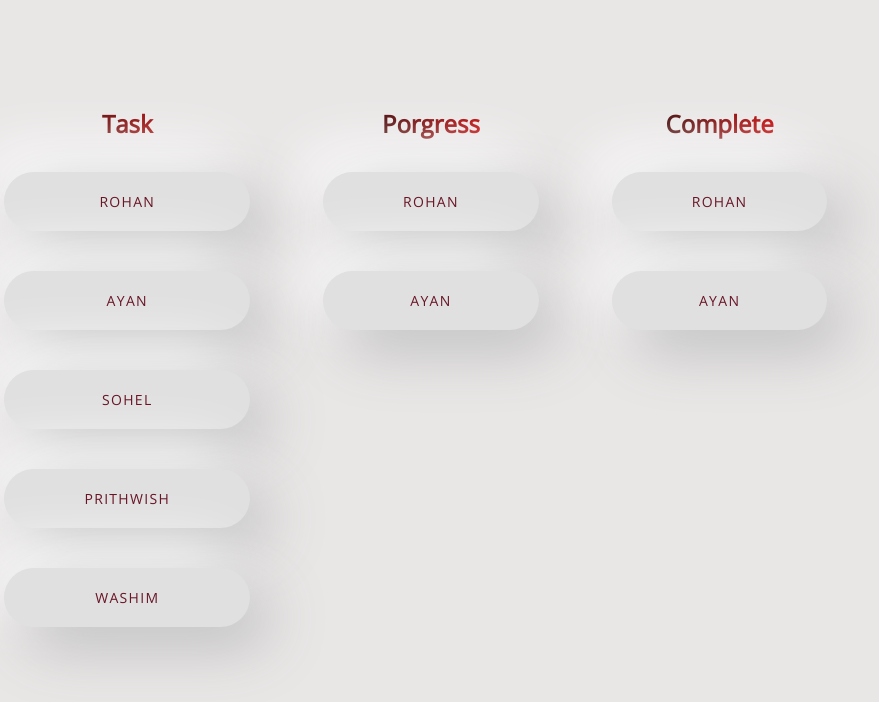
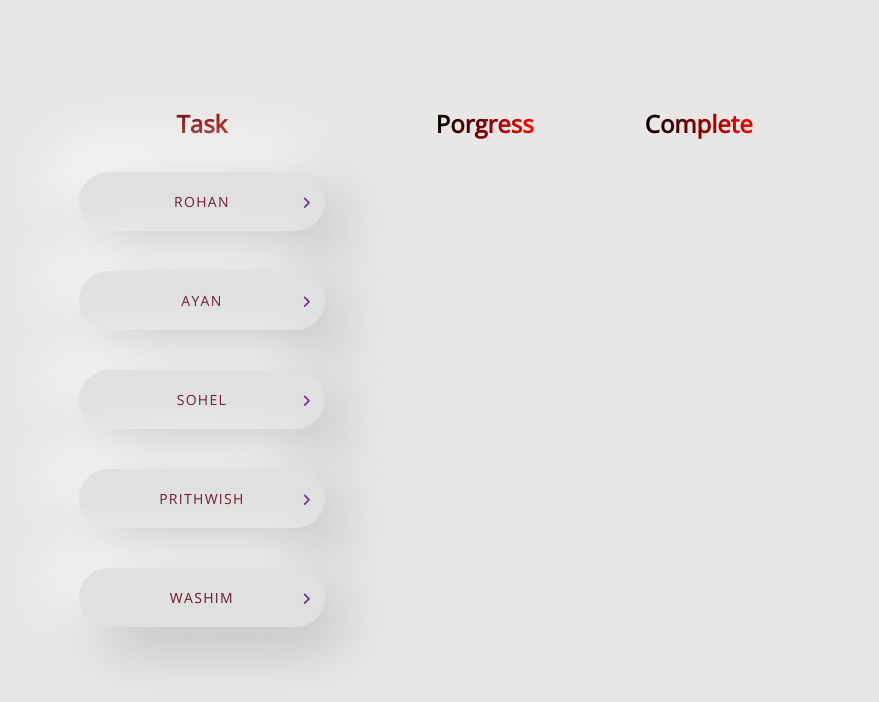
Before and after one commit to rohanb2001/task-progress-complete, a plain HTML site: page index.html in a window 1280 px wide. Shown: the part 88-790 px from the top of the page, without its empty margins (224-1103 px from the left). Drawn offline with nearby package versions, Linux system fonts and the light colour scheme.

Commit message:
not completed the add todo function

```diff
--- a/index.html
+++ b/index.html
@@ -4,6 +4,13 @@
     <meta charset="UTF-8" />
     <meta http-equiv="X-UA-Compatible" content="IE=edge" />
     <meta name="viewport" content="width=device-width, initial-scale=1.0" />
+    <link
+      rel="stylesheet"
+      href="https://cdnjs.cloudflare.com/ajax/libs/font-awesome/6.2.0/css/all.min.css"
+      integrity="sha512-xh6O/CkQoPOWDdYTDqeRdPCVd1SpvCA9XXcUnZS2FmJNp1coAFzvtCN9BmamE+4aHK8yyUHUSCcJHgXloTyT2A=="
+      crossorigin="anonymous"
+      referrerpolicy="no-referrer"
+    />
     <script defer src="./main.js"></script>
     <link rel="stylesheet" href="./style.css" />
     <title>Task Progress Complete</title>
@@ -17,27 +24,50 @@
       <div class="task">
         <div><h2 class="todo-heading">Task</h2></div>
         <ul class="todos">
-          <li class="todo">Rohan</li>
-          <li class="todo">Ayan</li>
-          <li class="todo">Sohel</li>
-          <li class="todo">Prithwish</li>
-          <li class="todo">Washim</li>
+          <li class="todo">
+            Rohan
+            <button class="btn next">
+              <i class="fa-solid fa-angle-right"></i>
+            </button>
+          </li>
+          <li class="todo">
+            Ayan
+            <button class="btn next">
+              <i class="fa-solid fa-angle-right"></i>
+            </button>
+          </li>
+          <li class="todo">
+            Sohel
+            <button class="btn next">
+              <i class="fa-solid fa-angle-right"></i>
+            </button>
+          </li>
+          <li class="todo">
+            Prithwish
+            <button class="btn next">
+              <i class="fa-solid fa-angle-right"></i>
+            </button>
+          </li>
+          <li class="todo">
+            Washim
+            <button class="btn next">
+              <i class="fa-solid fa-angle-right"></i>
+            </button>
+          </li>
         </ul>
       </div>
-      <div class="line"></div>
       <div class="progress">
         <div><h2 class="todo-heading">Porgress</h2></div>
         <ul class="progress-todos">
-          <li class="todo">Rohan</li>
-          <li class="todo">Ayan</li>
+          <!-- <li class="todo">Rohan</li>
+          <li class="todo">Ayan</li> -->
         </ul>
       </div>
-      <div class="line"></div>
       <div class="complete">
         <div><h2 class="todo-heading">Complete</h2></div>
         <ul class="complete-todos">
-          <li class="todo">Rohan</li>
-          <li class="todo">Ayan</li>
+          <!-- <li class="todo">Rohan</li>
+          <li class="todo">Ayan</li> -->
         </ul>
       </div>
     </section>
--- a/main.js
+++ b/main.js
@@ -0,0 +1,19 @@
+const Btn = document.querySelectorAll(".btn");
+
+let progress_arr = [];
+let complete_arr = [];
+
+let state = {
+  progress: [],
+  complete: [],
+};
+
+// Functions
+function addTodo(e) {
+  console.log(e.target.parentElement.parentElement.textContent.trim());
+  progress_arr.push(e.target.parentElement.parentElement.textContent.trim());
+  console.log(progress_arr);
+}
+
+// Add Event Listeners
+Btn.forEach((item) => item.addEventListener("click", addTodo));
--- a/style.css
+++ b/style.css
@@ -55,6 +55,7 @@ ul {
 }
 
 .todo {
+  position: relative;
   padding: 20px 80px;
   letter-spacing: 1.3px;
   text-transform: uppercase;
@@ -68,10 +69,24 @@ ul {
   box-shadow: 20px 20px 60px #bebebe, -20px -20px 60px #ffffff;
 }
 
-.todo:hover {
-  cursor: pointer;
-}
 .todo:active {
   transform: translateY(3px);
   background-color: #dbd9d9;
 }
+
+.btn {
+  position: absolute;
+  right: 14px;
+  top: 23px;
+  text-align: center;
+  border: none;
+  outline: none;
+  font-size: 14px;
+  text-transform: uppercase;
+  color: #6e3097;
+  background-color: #e0e0e0;
+}
+
+.btn:hover {
+  cursor: pointer;
+}
```
